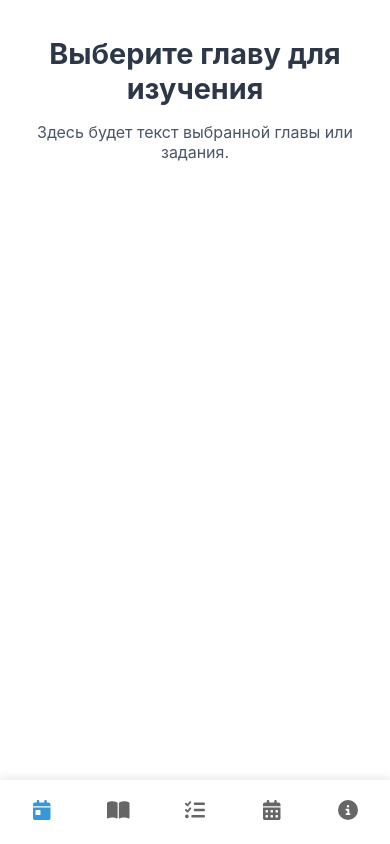
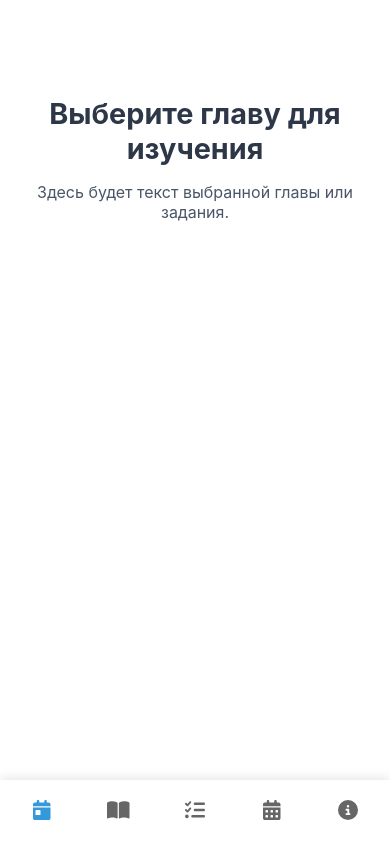
Before and after one commit to Makapenko/Feeling-Good, a React (Vite) app: page / in a window 390 px wide. Built offline with nearby package versions, Linux system fonts and the light colour scheme.

Commit message:
fix: SelfActivationMethods css mobile

```diff
--- a/src/components/Activities/SelfActivationMethods/SelfActivationMethods.module.css
+++ b/src/components/Activities/SelfActivationMethods/SelfActivationMethods.module.css
@@ -85,9 +85,18 @@
 }
 
 @media (max-width: 768px) {
-  .header,
+  h2 {
+    margin-top: 60px;
+  }
+
+  .header {
+    display: none;
+  }
+
   .row {
     grid-template-columns: 1fr;
+    border-bottom: 1px solid #e2e8f0;
+    margin-bottom: 20px;
   }
 
   .header .cell {
```
